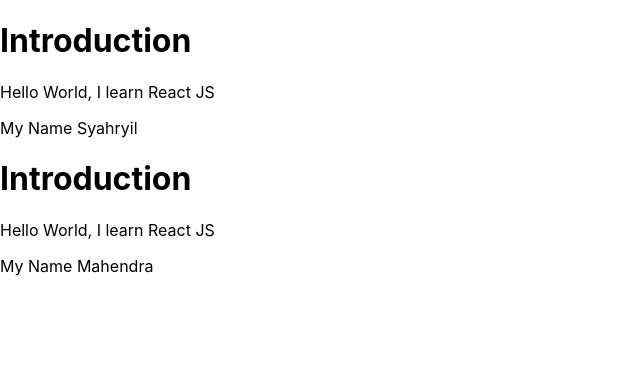
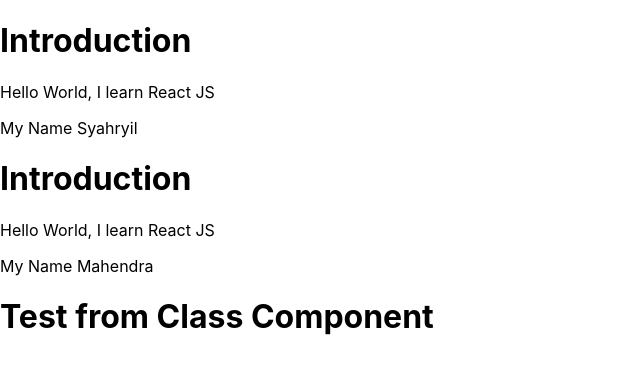
Before and after one commit to sahrilmahendra/react, a React (Create React App) app: page / in a window 1280 px wide. Shown: the top 374 px of the page, without its empty margins (0-640 px from the left). Built offline with nearby package versions, Linux system fonts and the light colour scheme.

Commit message:
class components

```diff
--- a/src/App.js
+++ b/src/App.js
@@ -1,12 +1,15 @@
 import './App.css';
 import './components/intro'
 import Intro from './components/intro';
+import Profile from './components/profile';
 
 function App() {
   return (
     <div>
-      <Intro name='Syahryil'/>
-      <Intro name='Mahendra'/>
+      <Intro name='Syahryil' lang='React JS'/>
+      <Intro name='Mahendra' lang='React JS'/>
+
+      <Profile/>
     </div>
   );
 }
--- a/src/components/intro.js
+++ b/src/components/intro.js
@@ -2,7 +2,7 @@ function Introduction(props) {
   return (
     <div>
       <h1>Introduction</h1>
-      <p>Hello World, I learn React JS</p>
+      <p>Hello World, I learn {props.lang}</p>
       <p>My Name {props.name}</p>
     </div>
   );
--- /dev/null
+++ b/src/components/profile.js
@@ -0,0 +1,15 @@
+import React from "react";
+
+class Profile extends React.Component {
+    render() {
+        return (
+            <div>
+                <h1>
+                    Test from Class Component
+                </h1>
+            </div>
+        )
+    }
+}
+
+export default Profile
```
